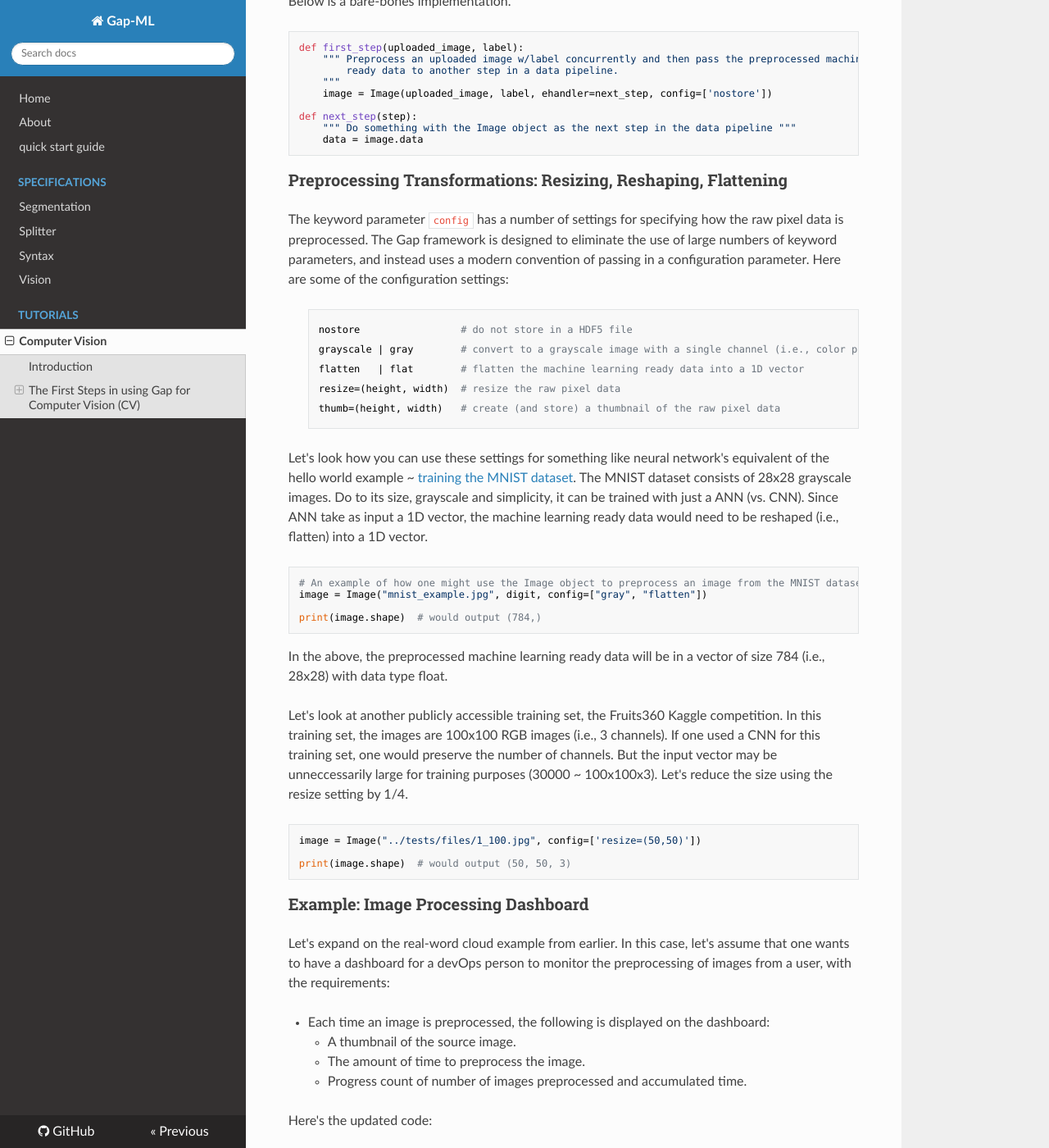
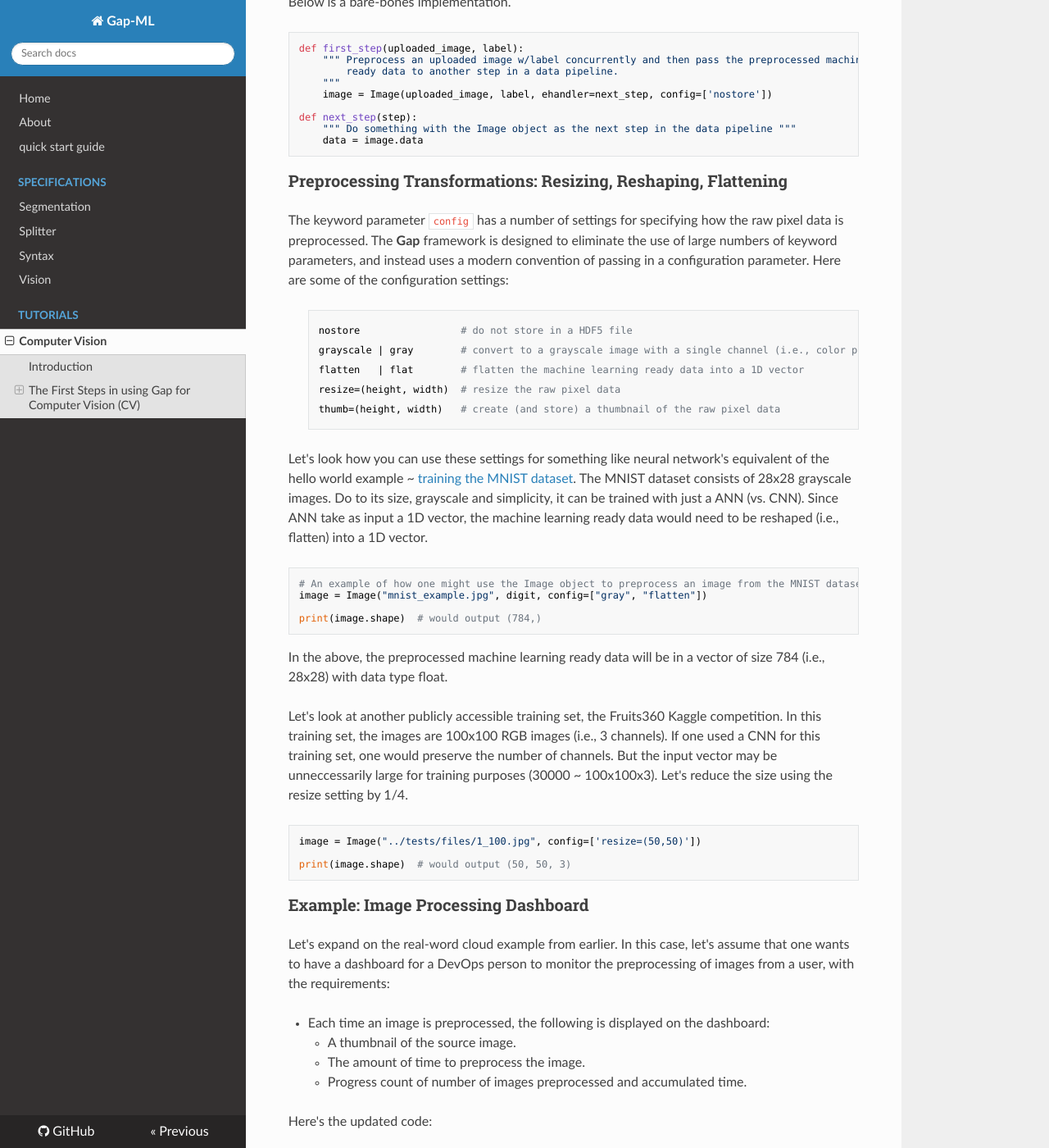
Before and after one commit to andrewferlitsch/Gap, an MkDocs documentation site: the page built from docs/tutorials/computer_vision.md, in a window 1280 px wide and 1400 px high, scrolled down 5063 px. Shown: the whole window at 82% size. Built offline with MkDocs 1.6.1, drawn with Linux system fonts in a browser that asks for light colours; nearby versions of some CDN libraries; some of the changed text lies outside the part shown.

````diff
--- a/docs/tutorials/computer_vision.md
+++ b/docs/tutorials/computer_vision.md
@@ -10,13 +10,13 @@ Before the advent of machine learning with computer vision and today's modern ML
 
 For the data analyst and statisticians whom feel they don't have the necessary software development background, we encourage you to visit the collaborative lab's training site for fundamentials in modern software programming. Likewise, for those software developers whom feel they don't have the necessary background in statistics and machine learning, we encourage you to visit the collaborative lab's training site for fundamentials in [modern statistics and machine learning](https://github.com/andrewferlitsch/Training/tree/master/AITraining/Fundamentals/Machine%20Learning).
 
-As far as our team and contributers, they keep a single phrase in mind when designing, coding and building tutorials. They like to say that Gap is:
+As far as our team and contributers, they keep a single phrase in mind when designing, coding and building tutorials. They like to say that **Gap** is:
 
                                             Machine Learning for Humans
 
 ## The First Steps in using Gap for Computer Vision (CV)
 
-The first step in using Gap for machine learning (ML) of computer vision (CV) is learning to classify a single object in an image. Is it a dog, a cat, what digit is it, what sign language digit is it, etc...
+The first step in using **Gap** for machine learning (ML) of computer vision (CV) is learning to classify a single object in an image. Is it a dog, a cat, what digit is it, what sign language digit is it, etc...
 
 To do single object classification, depending on the images, one will use either a artificial neural network
 ([ANN](https://github.com/andrewferlitsch/Training/blob/master/AITraining/Fundamentals/Machine%20Learning/ML%20Neural%20Networks.pptx))
@@ -62,7 +62,7 @@ The first step is to instantiate an `Image` class object and load the image into
 image = Image("../tests/files/1_100.jpg", 1)
 ```
 
-While Python does not have OOP polymorphism builtin, the class objects in Gap have been constructed to emulate polymorphism in a variety of ways. The first positional parameter (image path) to the `Image` class can either be a local path or a remote path. In the latter case, a path starting with http or https is a remote path. In this case, a HTTP request to fetch the image from the remote location is made.
+While Python does not have OOP polymorphism builtin, the class objects in **Gap** have been constructed to emulate polymorphism in a variety of ways. The first positional parameter (image path) to the `Image` class can either be a local path or a remote path. In the latter case, a path starting with http or https is a remote path. In this case, a HTTP request to fetch the image from the remote location is made.
 
 ```python
 image = Image("https://en.wikipedia.org/wiki/File:Example.jpg", 1)
@@ -120,7 +120,7 @@ When processing of the image is completed, the raw pixel data, machine learning
 
 `./1_100.hd5`
 
-The path location of the stored HDF5 can be specified with the keyword parameter *dir*.
+The path location of the stored HDF5 can be specified with the keyword parameter `dir`.
 
 ```python
 image = Image("../tests/files/1_100.jpg", 1, dir="tmp")
@@ -158,7 +158,7 @@ def next_step(step):
 
 ### Preprocessing Transformations: Resizing, Reshaping, Flattening
 
-The keyword parameter `config` has a number of settings for specifying how the raw pixel data is preprocessed. The Gap framework is designed to eliminate the use of large numbers of keyword parameters, and instead uses a modern convention of passing in a configuration parameter. Here are some of the configuration settings:
+The keyword parameter `config` has a number of settings for specifying how the raw pixel data is preprocessed. The **Gap** framework is designed to eliminate the use of large numbers of keyword parameters, and instead uses a modern convention of passing in a configuration parameter. Here are some of the configuration settings:
 
 >     nostore                 # do not store in a HDF5 file
 >     grayscale | gray        # convert to a grayscale image with a single channel (i.e., color plane)
@@ -187,7 +187,7 @@ print(image.shape)  # would output (50, 50, 3)
 
 ### Example: Image Processing Dashboard
 
-Let's expand on the real-word cloud example from earlier. In this case, let's assume that one wants to have a dashboard for a devOps person to monitor the preprocessing of images from a user, with the requirements:
+Let's expand on the real-word cloud example from earlier. In this case, let's assume that one wants to have a dashboard for a DevOps person to monitor the preprocessing of images from a user, with the requirements:
 
 + Each time an image is preprocessed, the following is displayed on the dashboard:
     - A thumbnail of the source image.
@@ -263,11 +263,11 @@ data = image.data
 
 ### Image Reference
 
-For a complete reference on all methods and properties for the Image class, see [reference](https://virtualdvid.github.io/Gap/modules/vision_spec/).
+For a complete reference on all methods and properties for the `Image` class, see [reference](https://virtualdvid.github.io/Gap/modules/vision_spec/).
 
 ### Image Collections
 
-The `Images` class provides preprocessing of a collections of images (vs. a single image). The parameters and emulated polymorphism are identical to the Image class, except the images and labels parameter refer to a plurality of images, which comprise the collection. The positional parameter `images` can be specified as:
+The `Images` class provides preprocessing of a collections of images (vs. a single image). The parameters and emulated polymorphism are identical to the `Image` class, except the images and labels parameter refer to a plurality of images, which comprise the collection. The positional parameter `images` can be specified as:
 
  + A list of local or remote images (e.g., [ '1_100.jpg', '2_100.jpg', '3_100.jpg'])
  + A single directory path of images  (e.g., 'apple')
````
